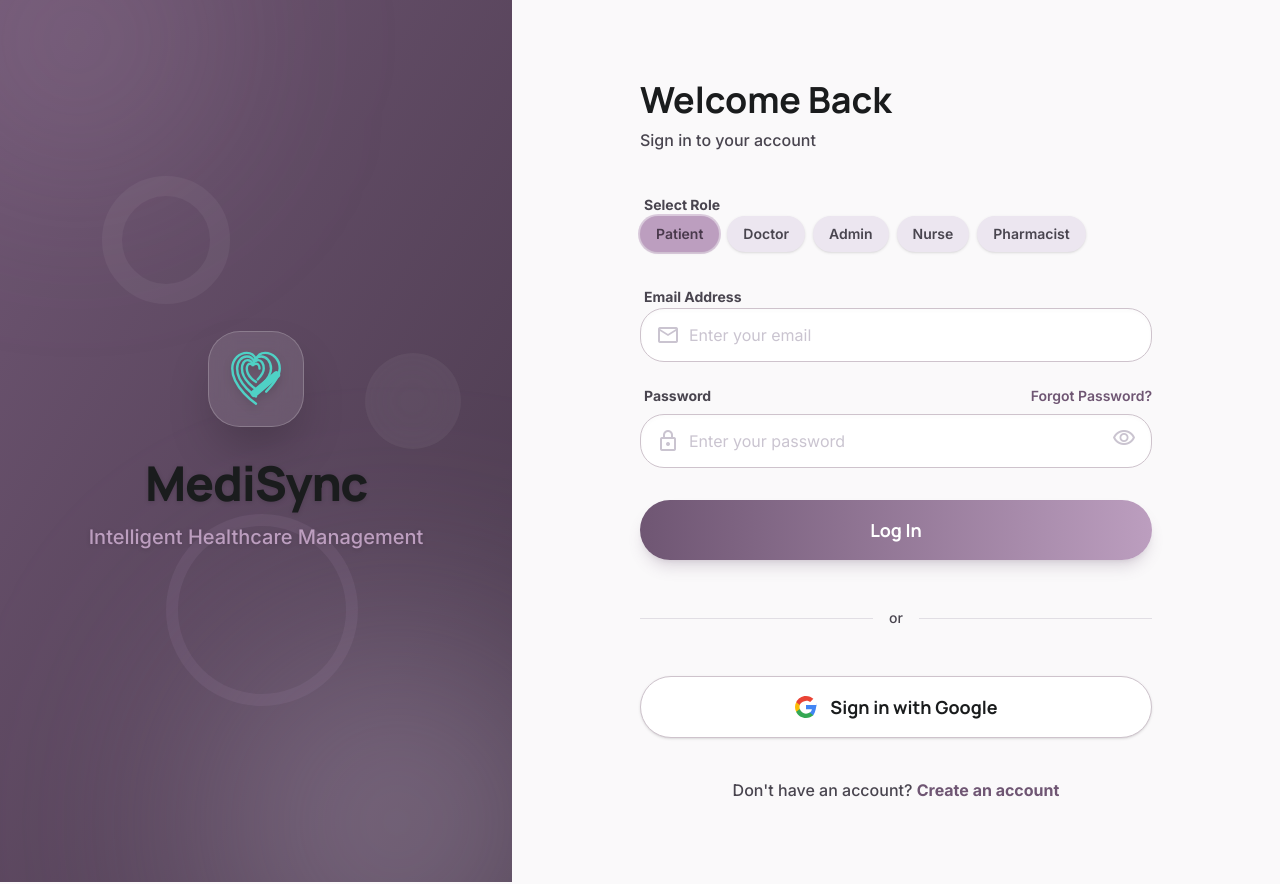
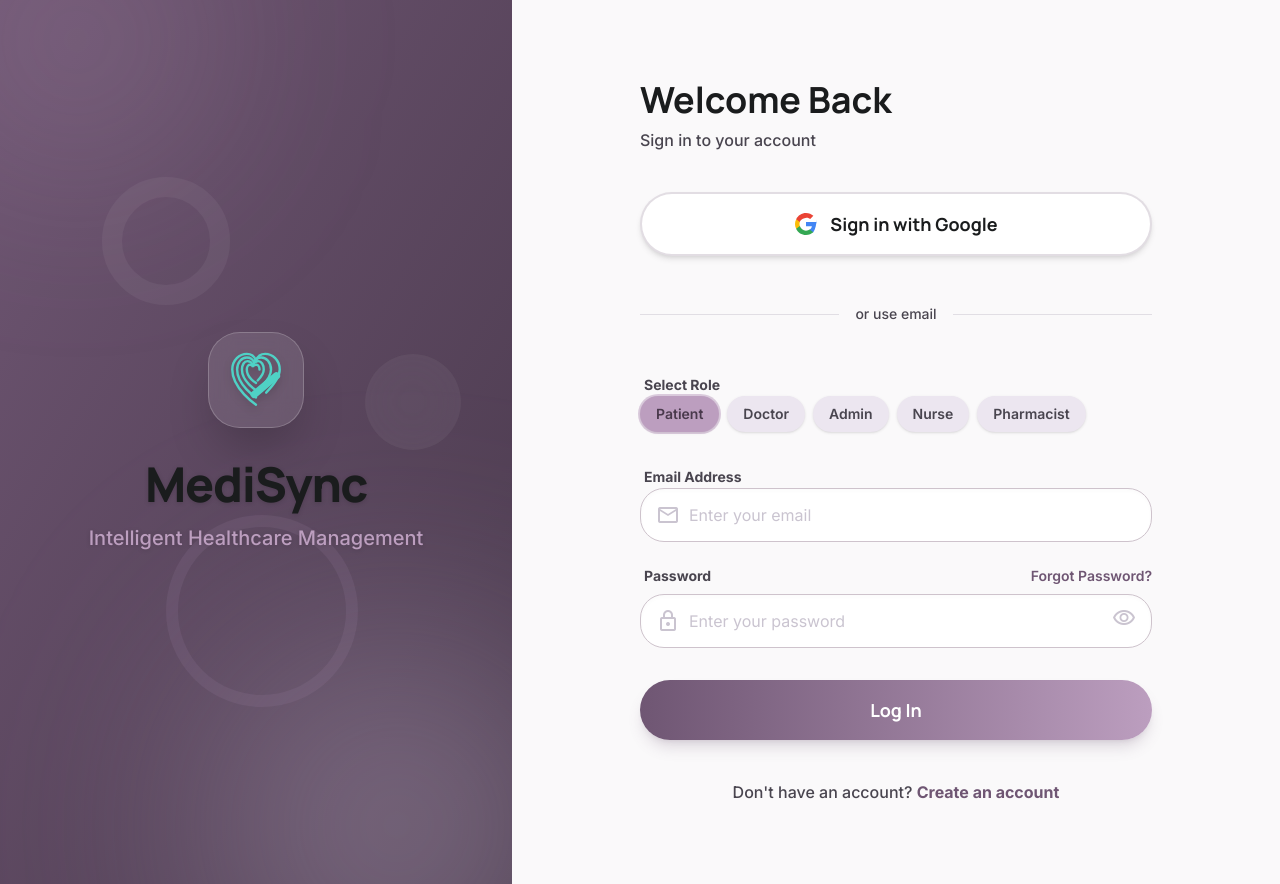
Before and after one commit to dev-lover-codes/Medisync, a React (Vite) app: page /login in a window 1280 px wide. Built offline with nearby package versions, Linux system fonts and the light colour scheme; no server answers.

Commit message:
style: move Google Sign-In button to top of login panel for better visibility

```diff
--- a/src/pages/auth/Login.jsx
+++ b/src/pages/auth/Login.jsx
@@ -105,6 +105,41 @@
             <p className="text-on-surface-variant font-medium">Sign in to your account</p>
           </div>
 
+          {/* Google Sign In Button */}
+          <button
+            type="button"
+            onClick={handleGoogleLogin}
+            disabled={isLoading}
+            data-testid="google-signin-button"
+            className="w-full flex items-center justify-center gap-3 bg-white border-2 border-primary/20 text-on-surface py-4 rounded-full font-headline font-bold text-lg shadow-md hover:bg-surface-container-low transition-all active:scale-[0.98] disabled:opacity-70 group"
+          >
+            <svg className="w-6 h-6 transition-transform group-hover:scale-110" viewBox="0 0 24 24">
+              <path
+                fill="#4285F4"
+                d="M22.56 12.25c0-.78-.07-1.53-.2-2.25H12v4.26h5.92c-.26 1.37-1.04 2.53-2.21 3.31v2.77h3.57c2.08-3.3 3.28-7.91 3.28-13.09z"
+              />
+              <path
+                fill="#34A853"
+                d="M12 23c2.97 0 5.46-.98 7.28-2.66l-3.57-2.77c-.98.66-2.23 1.06-3.71 1.06-2.86 0-5.29-1.93-6.16-4.53H2.18v2.84C3.99 20.53 7.7 23 12 23z"
+              />
+              <path
+                fill="#FBBC05"
+                d="M5.84 14.09c-.22-.66-.35-1.36-.35-2.09s.13-1.43.35-2.09V7.16H2.18C1.43 8.55 1 10.22 1 12s.43 3.45 1.18 4.84l3.66-2.75z"
+              />
+              <path
+                fill="#EA4335"
+                d="M12 5.38c1.62 0 3.06.56 4.21 1.64l3.15-3.15C17.45 2.09 14.97 1 12 1 7.7 1 3.99 3.47 2.18 7.16l3.66 2.84c.87-2.6 3.3-4.53 12-4.53z"
+              />
+            </svg>
+            <span className="group-hover:text-primary transition-colors">Sign in with Google</span>
+          </button>
+
+          <div className="flex items-center gap-4 py-2">
+            <div className="h-[1px] flex-1 bg-outline-variant/50"></div>
+            <span className="text-sm font-medium text-on-surface-variant">or use email</span>
+            <div className="h-[1px] flex-1 bg-outline-variant/50"></div>
+          </div>
+
           {errorMsg && (
             <div className="bg-error-container text-on-error-container p-4 rounded-xl flex items-center justify-between shadow-sm">
               <div className="flex items-center gap-3">
@@ -207,41 +242,6 @@
             </button>
           </form>
 
-          {/* Divider */}
-          <div className="flex items-center gap-4 py-2">
-            <div className="h-[1px] flex-1 bg-outline-variant/50"></div>
-            <span className="text-sm font-medium text-on-surface-variant">or</span>
-            <div className="h-[1px] flex-1 bg-outline-variant/50"></div>
-          </div>
-
-          {/* Google Sign In Button */}
-          <button
-            type="button"
-            onClick={handleGoogleLogin}
-            disabled={isLoading}
-            className="w-full flex items-center justify-center gap-3 bg-white border border-[#cec3cc] text-on-surface py-4 rounded-full font-headline font-bold text-lg shadow-sm hover:bg-surface-container-low transition-all active:scale-[0.98] disabled:opacity-70"
-          >
-            <svg className="w-6 h-6" viewBox="0 0 24 24">
-              <path
-                fill="#4285F4"
-                d="M22.56 12.25c0-.78-.07-1.53-.2-2.25H12v4.26h5.92c-.26 1.37-1.04 2.53-2.21 3.31v2.77h3.57c2.08-3.3 3.28-7.91 3.28-13.09z"
-              />
-              <path
-                fill="#34A853"
-                d="M12 23c2.97 0 5.46-.98 7.28-2.66l-3.57-2.77c-.98.66-2.23 1.06-3.71 1.06-2.86 0-5.29-1.93-6.16-4.53H2.18v2.84C3.99 20.53 7.7 23 12 23z"
-              />
-              <path
-                fill="#FBBC05"
-                d="M5.84 14.09c-.22-.66-.35-1.36-.35-2.09s.13-1.43.35-2.09V7.16H2.18C1.43 8.55 1 10.22 1 12s.43 3.45 1.18 4.84l3.66-2.75z"
-              />
-              <path
-                fill="#EA4335"
-                d="M12 5.38c1.62 0 3.06.56 4.21 1.64l3.15-3.15C17.45 2.09 14.97 1 12 1 7.7 1 3.99 3.47 2.18 7.16l3.66 2.84c.87-2.6 3.3-4.53 12-4.53z"
-              />
-            </svg>
-            Sign in with Google
-          </button>
-
           {/* Create Account Link */}
           <div className="text-center">
             <p className="text-on-surface-variant font-medium">
```
